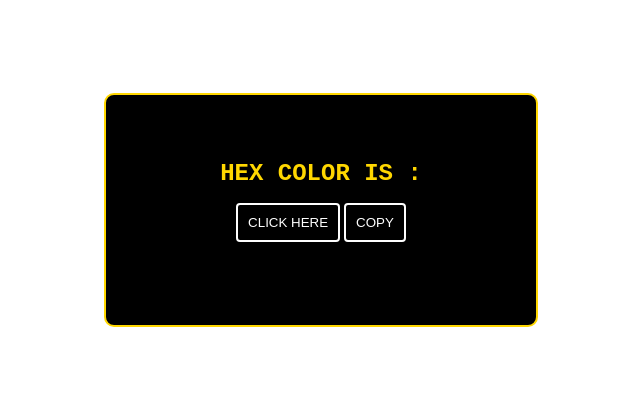
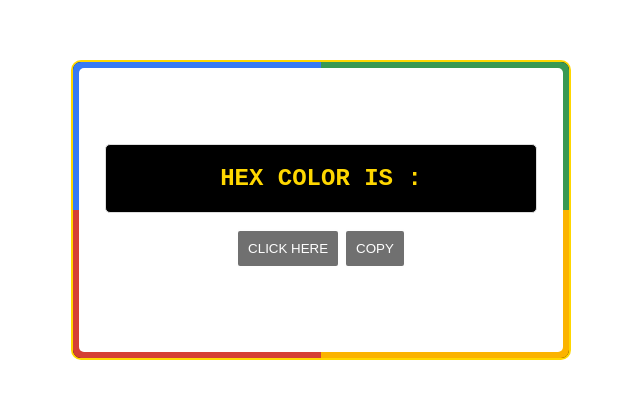
Before and after one commit to aaminur1134/hexColorGenerator, a plain HTML site: page index.html in a window 1280 px wide. Shown: the part 198-596 px from the top of the page, without its empty margins (319-959 px from the left). Drawn offline with Linux system fonts and the light colour scheme.

Commit message:
add border box style

```diff
--- a/index.html
+++ b/index.html
@@ -1,15 +1,18 @@
 <!DOCTYPE html>
 <html lang="en">
   <head>
-    <meta charset="UTF-8">
+    <meta charset="UTF-8" />
     <title>Hex Color</title>
-    <link rel="stylesheet" href="style.css">
+    <link rel="stylesheet" href="style.css" />
+    <link rel="stylesheet" href="responsive.css" />
   </head>
   <body>
     <div class="container">
       <h1>Hex Color is : <span id="hexColor"></span></h1>
-        <button type= "button" id="hexBtn">Click Here</button>
-        <button title="Copy to clipbroad" type= "button" id="copy-btn">Copy</button>
+      <button type="button" id="hexBtn">Click Here</button>
+      <button title="Copy to clipbroad" type="button" id="copy-btn">
+        Copy
+      </button>
       <section class="footer">
         <p>Copyright &copy; 2021 | aaminur__</p>
       </section>
--- a/script.js
+++ b/script.js
@@ -21,4 +21,5 @@ hexColorBtn.addEventListener('click', function () {
 
 copyBtn.addEventListener('click', function () {
     navigator.clipboard.writeText(hexCode.value);
+    alert(`${hexCode.value} Copied!`);
 });
--- a/style.css
+++ b/style.css
@@ -1,13 +1,5 @@
-body {
-  min-height: 100vh;
-  display: flex;
-  justify-content: center;
-  align-items: center;
-}
 .container {
   text-align: center;
-  height: 200px;
-  width: 400px;
   border: 2px solid gold;
   border-radius: 10px;
   background-color: black;
@@ -19,6 +11,10 @@ h1 {
   font-size: 24px;
   color: gold;
   font-family: "Courier New", Courier, monospace;
+  background-color: #000;
+  padding: 20px 20px;
+  border-radius: 5px;
+  border: 1px solid #ddd;
 }
 #hexColor {
   color: #fefefe;
@@ -52,19 +48,78 @@ h1 {
   background: rgb(0, 0, 0);
 }
 
-
-
-
-
-
-
-
-
-
-
 .footer {
   margin-top: 200px;
   color: #fefefe;
   font-size: 18px;
   font-family: "Courier New", Courier, monospace;
 }
+
+body {
+  display: flex;
+  justify-content: center;
+  align-items: center;
+  height: 100vh;
+}
+
+*,
+*::before,
+*::after {
+  box-sizing: border-box;
+}
+
+@keyframes rotate {
+  100% {
+    transform: rotate(1turn);
+  }
+}
+
+.container {
+  position: relative;
+  z-index: 0;
+  width: 500px;
+  height: 300px;
+  border-radius: 10px;
+  overflow: hidden;
+  padding: 2rem;
+
+  &::before {
+    content: "";
+    position: absolute;
+    z-index: -2;
+    left: -50%;
+    top: -50%;
+    width: 200%;
+    height: 200%;
+    background-color: #399953;
+    background-repeat: no-repeat;
+    background-size: 50% 50%, 50% 50%;
+    background-position: 0 0, 100% 0, 100% 100%, 0 100%;
+    background-image: linear-gradient(#399953, #399953),
+      linear-gradient(#fbb300, #fbb300), linear-gradient(#d53e33, #d53e33),
+      linear-gradient(#377af5, #377af5);
+    animation: rotate 4s linear infinite;
+  }
+
+  &::after {
+    content: "";
+    position: absolute;
+    z-index: -1;
+    left: 6px;
+    top: 6px;
+    width: calc(100% - 12px);
+    height: calc(100% - 12px);
+    background: white;
+    border-radius: 5px;
+    animation: opacityChange 3s infinite alternate;
+  }
+}
+
+@keyframes opacityChange {
+  50% {
+    opacity: 1;
+  }
+  100% {
+    opacity: 0.5;
+  }
+}
```
Also changed, not shown: responsive.css (added). Lines whose indentation alone changed are shown as unchanged.
